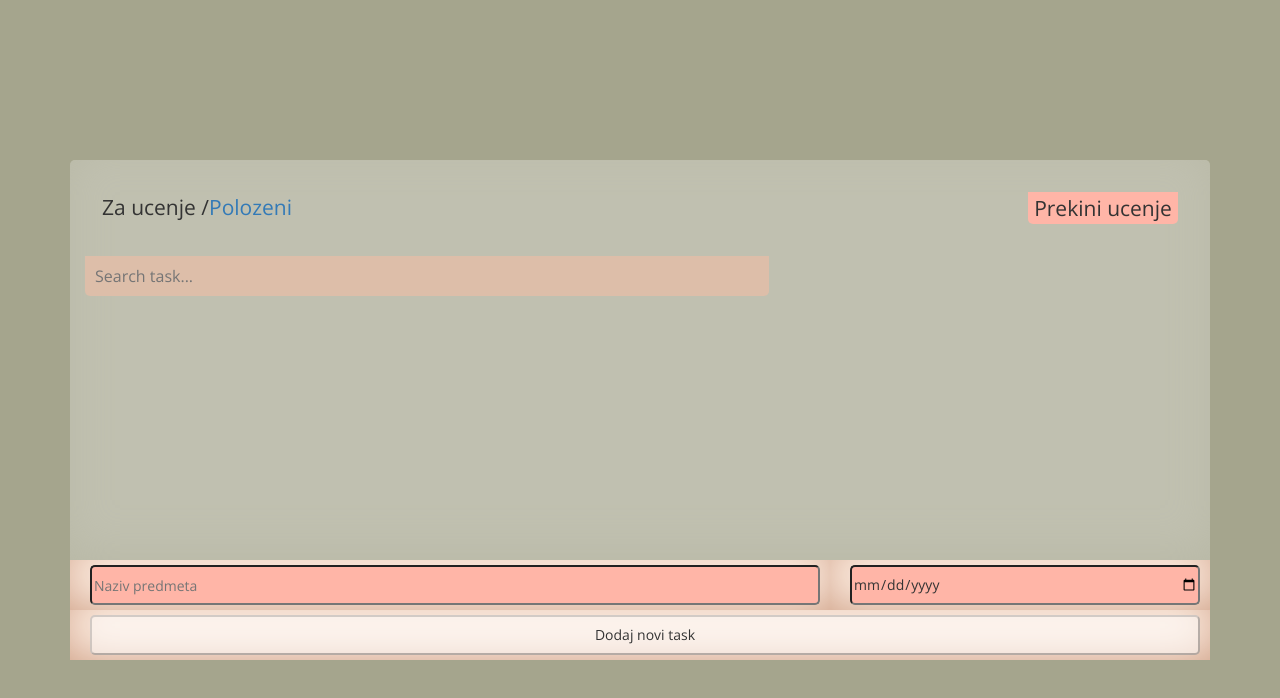
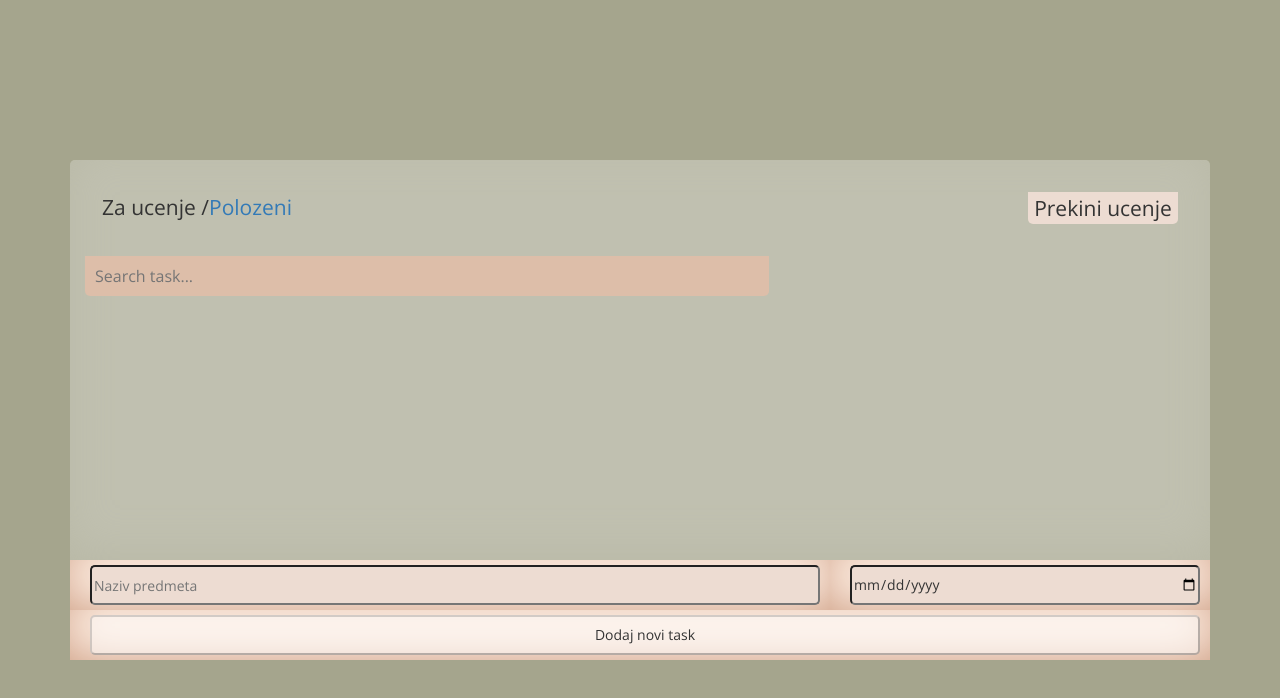
Before and after one commit to marijanenadic/mpos_domaci5, a plain HTML site: page index.html in a window 1280 px wide. Both pictures are taken after a click on the button "Prekini ucenje". Drawn offline with nearby package versions, Linux system fonts and the light colour scheme.

Commit message:
gotov css

```diff
--- a/css/style.css
+++ b/css/style.css
@@ -6,11 +6,11 @@ ul{padding-left:0!important;list-style-type:none}
 .tasks_text{overflow-x:hidden;margin:10px auto;display:flex;justify-content:flex-start;font-size:1em;color:#333;padding:10px;border-radius:5px;background-color:rgba(255,255,255,.2)}
 .task_add{width:100%;margin:5px;background-color:rgba(255,255,255,.5);border-radius:5px;transition:all .3s ease}
 .done{text-decoration:line-through;color:#b7b7a4;transition:all .5s ease}
-.add{background-color:#ddbea9;box-shadow:0 -10px 50px -10px #fec89a inset}
-.add input{width:100%;margin:5px;background-color:#ffb5a7;border-radius:5px;transition:all .3s ease}
+.add{background-color:#ddbea9;box-shadow:0 -10px 50px -10px #eddcd2 inset}
+.add input{width:100%;margin:5px;background-color:#eddcd2;border-radius:5px;transition:all .3s ease}
 .add input:focus{outline:0;background-color:#f8edeb}
 .clear{font-size:1em;width:100%;background-color:rgba(255,255,255,.5);border-bottom-left-radius:5px;border-bottom-right-radius:5px;outline:0;border:none}
 .tasks{overflow-y:scroll;font-size:1.5em;text-align:left;height:50vh;background-color:rgba(255,255,255,.3);box-shadow:0 -10px 50px -10px #b7b7a4 inset;border-top-left-radius:5px;border-top-right-radius:5px}
 .search{font-size:16px;width:60%;height: 40px;background-color:#ddbea9;border-bottom-left-radius:5px;border-bottom-right-radius:5px;outline:0;border:none;margin-left:15px;padding-left:10px;margin-right:15%}
-.clear:focus{outline:0;background-color:#ffb5a7}
+.clear:focus{outline:0;background-color:#eddcd2}
 .add_div{background-color: #fff1e6;box-shadow:0 -10px 50px -10px #cb997e inset}
```
